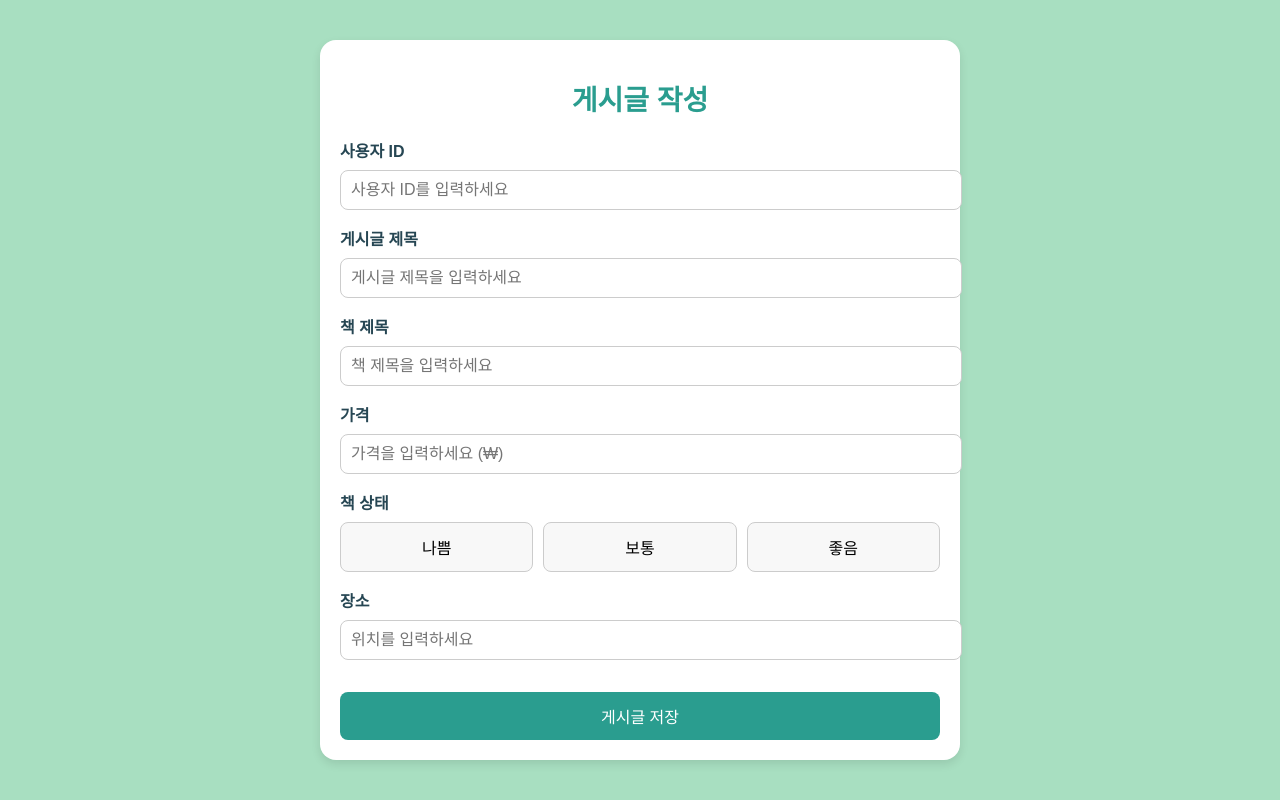
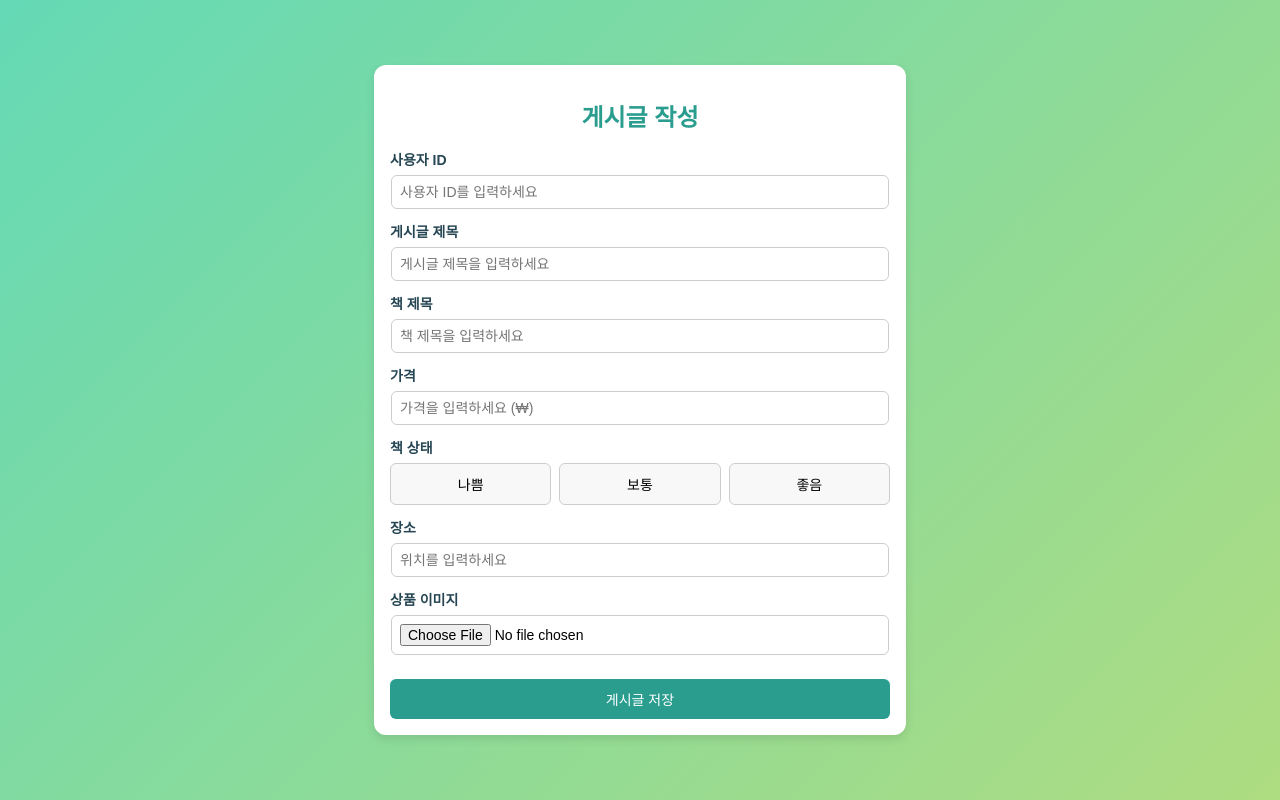
Before and after one commit to jaehyuk328/Giraffe_BookMarket, a Flask app: page /create_post_page in a window 1280 px wide. Run offline with Flask 3, Linux system fonts and the light colour scheme.

Commit message:
이미지 업로드 기능 구현 및 UI 수정

```diff
--- a/Project/Templates/create.html
+++ b/Project/Templates/create.html
@@ -7,7 +7,7 @@
     <style>
         body {
             font-family: Arial, sans-serif;
-            background-color: #a8dfc1;
+            background: linear-gradient(135deg, #64D9B5, #AEDC81);
             margin: 0;
             padding: 0;
             display: flex;
@@ -17,47 +17,47 @@
         }
         .container {
             width: 100%;
-            max-width: 600px;
-            padding: 20px;
+            max-width: 500px; /* 기존 600px에서 줄임 */
+            padding: 16px; /* 기존 20px에서 줄임 */
             background-color: white;
-            border-radius: 16px;
+            border-radius: 12px; /* 기존 16px에서 줄임 */
             box-shadow: 0 4px 10px rgba(0, 0, 0, 0.1);
             text-align: center;
         }
         h1 {
-            font-size: 28px;
+            font-size: 24px; /* 기존 28px에서 줄임 */
             color: #2a9d8f;
-            margin-bottom: 20px;
+            margin-bottom: 16px; /* 기존 20px에서 줄임 */
         }
         label {
-            font-size: 16px;
+            font-size: 14px; /* 기존 16px에서 줄임 */
             color: #264653;
             font-weight: bold;
             display: block;
-            margin-bottom: 8px;
+            margin-bottom: 6px; /* 기존 8px에서 줄임 */
             text-align: left;
         }
-        input[type="text"], input[type="number"] {
-            width: 100%;
-            padding: 10px;
-            margin-bottom: 16px;
+        input[type="text"], input[type="number"], input[type="file"] {
+            width: calc(100% - 20px);
+            padding: 8px; /* 기존 10px에서 줄임 */
+            margin-bottom: 12px; /* 기존 16px에서 줄임 */
             border: 1px solid #ccc;
-            border-radius: 8px;
-            font-size: 16px;
+            border-radius: 6px; /* 기존 8px에서 줄임 */
+            font-size: 14px; /* 기존 16px에서 줄임 */
         }
         .button-group {
             display: flex;
-            gap: 10px;
-            margin-bottom: 16px;
+            gap: 8px; /* 기존 10px에서 줄임 */
+            margin-bottom: 12px; /* 기존 16px에서 줄임 */
         }
         .button-group button {
             flex: 1;
-            padding: 12px;
+            padding: 10px; /* 기존 12px에서 줄임 */
             border: 1px solid #ccc;
-            border-radius: 8px;
+            border-radius: 6px; /* 기존 8px에서 줄임 */
             cursor: pointer;
             background-color: #f8f8f8;
-            font-size: 16px;
+            font-size: 14px; /* 기존 16px에서 줄임 */
         }
         .button-group button.selected {
             background-color: #2a9d8f;
@@ -65,14 +65,14 @@
         }
         button[type="submit"] {
             width: 100%;
-            padding: 12px;
+            padding: 10px; /* 기존 12px에서 줄임 */
             background-color: #2a9d8f;
             color: white;
             border: none;
-            border-radius: 8px;
-            font-size: 16px;
+            border-radius: 6px; /* 기존 8px에서 줄임 */
+            font-size: 14px; /* 기존 16px에서 줄임 */
             cursor: pointer;
-            margin-top: 16px;
+            margin-top: 12px; /* 기존 16px에서 줄임 */
             transition: background-color 0.3s;
         }
         button[type="submit"]:hover {
@@ -113,6 +113,10 @@
             <label for="content4">장소</label>
             <input type="text" id="content4" name="content4" placeholder="위치를 입력하세요" required>
 
+            <!-- Image Upload -->
+            <label for="image">상품 이미지</label>
+            <input type="file" id="image" name="image">
+
             <!-- Submit -->
             <button type="submit">게시글 저장</button>
         </form>
--- a/Project/Templates/post.html
+++ b/Project/Templates/post.html
@@ -7,7 +7,7 @@
     <style>
         body {
             font-family: Arial, sans-serif;
-            background-color: #a8dfc1;
+            background: linear-gradient(135deg, #64D9B5, #AEDC81);
             margin: 0;
             padding: 0;
             display: flex;
@@ -90,6 +90,7 @@
 <body>
     <div class="container">
         <h1>상품 상세</h1>
+        <img src="{{ url_for('static', filename='uploads/' + (post.image if post.image else 'default.png')) }}" alt="상품 이미지">
         <div class="product">
             <h2>{{ post.title }}</h2>
             <p>판매자: {{ post.user_id }}</p>
--- a/Project/web.py
+++ b/Project/web.py
@@ -5,13 +5,32 @@ import subprocess
 import socket
 from multiprocessing import Process
 
+from werkzeug.utils import secure_filename
+
 app = Flask(__name__, template_folder=os.path.expanduser('~/Project/Templates'))
 app.secret_key = 'your_secret_key'  # Required for flashing messages
+
+
 
 # Paths for saving user and post data
 USER_DATA_FILE = os.path.expanduser("~/Project/web_data/users/users.json")
 POST_DATA_FILE = os.path.expanduser("~/Project/web_data/posts/posts.json")
 CHAT_DATA_FILE = os.path.expanduser("~/Project/web_data/chats/chats.json")
+
+##################################################################
+
+# 이미지 업로드를 위한 폴더 경로
+UPLOAD_FOLDER = os.path.expanduser("~/Project/static/uplaods")
+
+if not os.path.exists(UPLOAD_FOLDER):
+    os.makedirs(UPLOAD_FOLDER)
+
+# 이미지 파일 확장자 제한
+ALLOWED_EXTENSIONS = {'png', 'jpg', 'jpeg', 'gif'}
+
+# 파일 확장자 확인 함수
+def allowed_file(filename):
+    return '.' in filename and filename.rsplit('.', 1)[1].lower() in ALLOWED_EXTENSIONS
 
 ##################################################################
 
@@ -144,6 +163,19 @@ def create_post():
     content3 = request.form.get('content3')  # 책 상태
     content4 = request.form.get('content4')  # 위치
 
+    ####################################################################
+
+    # 이미지 처리
+    image = request.files.get('image')  # 파일 가져오기
+    image_filename = "default.png"  # 기본 이미지 파일명 설정
+    if image and allowed_file(image.filename):
+        # 이미지 파일명 안전하게 처리
+        image_filename = secure_filename(image.filename)
+        image.save(os.path.join(UPLOAD_FOLDER, image_filename))
+
+    ####################################################################
+
+
     if not user_id or not title or not content1 or not content2 or not content3 or not content4:
         flash("All fields are required!")
         return redirect(url_for('create_post_page'))
@@ -162,6 +194,7 @@ def create_post():
         "content2": content2,
         "content3": content3,
         "content4": content4,
+        "image": image_filename,  ######################################## 이미지 파일명 추가
         "id": len(posts) + 1  # 게시글 ID
     }
     posts.insert(0, new_post)  # 최신 글을 맨 앞에 추가
@@ -271,9 +304,9 @@ def create_room():
 
 #####################################################################################
 
-if is_port_in_use(5000):
-        print("5000번 포트가 이미 사용 중입니다. 프로세스를 종료합니다...")
-        terminate_process_on_port(5000)
+#if is_port_in_use(5000):
+        #print("5000번 포트가 이미 사용 중입니다. 프로세스를 종료합니다...")
+        #terminate_process_on_port(5000)
 
 #####################################################################################
 
@@ -283,6 +316,7 @@ if __name__ == "__main__":
     os.makedirs(os.path.dirname(USER_DATA_FILE), exist_ok=True)
     os.makedirs(os.path.dirname(POST_DATA_FILE), exist_ok=True)
     os.makedirs(os.path.dirname(CHAT_DATA_FILE), exist_ok=True)
+    os.makedirs(UPLOAD_FOLDER, exist_ok=True)
 
     # Ensure the data files exist
     if not os.path.exists(USER_DATA_FILE):
@@ -297,6 +331,14 @@ if __name__ == "__main__":
         with open(CHAT_DATA_FILE, 'w') as f:
             json.dump({}, f, ensure_ascii=False, indent=4)
 
+    ###################################################################
+    # Ensure the upload folder contains a placeholder file
+    placeholder_file = os.path.join(UPLOAD_FOLDER, ".placeholder")
+    if not os.path.exists(placeholder_file):
+        with open(placeholder_file, "w") as f:
+            f.write("")
+    ###################################################################
+
     server_process = Process(target=run_server)
     server_process.start()
 
```
Also changed, not shown: Project/Templates/home.html (+14 -2 lines), Project/Templates/market.html (+21 -12 lines), Project/web_data/posts/posts.json (+6 -23 lines), Project/static/uploads/default.png (added), 2 other files.
